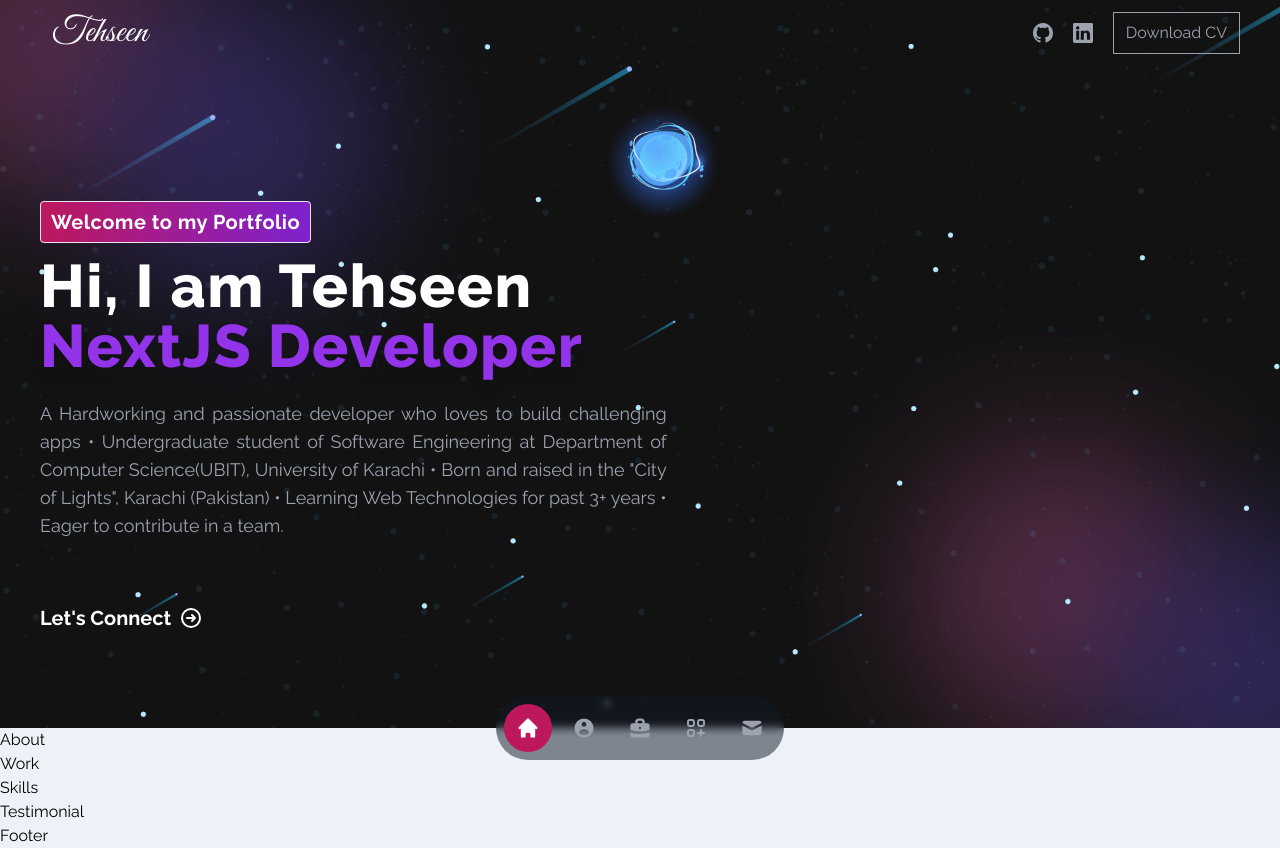
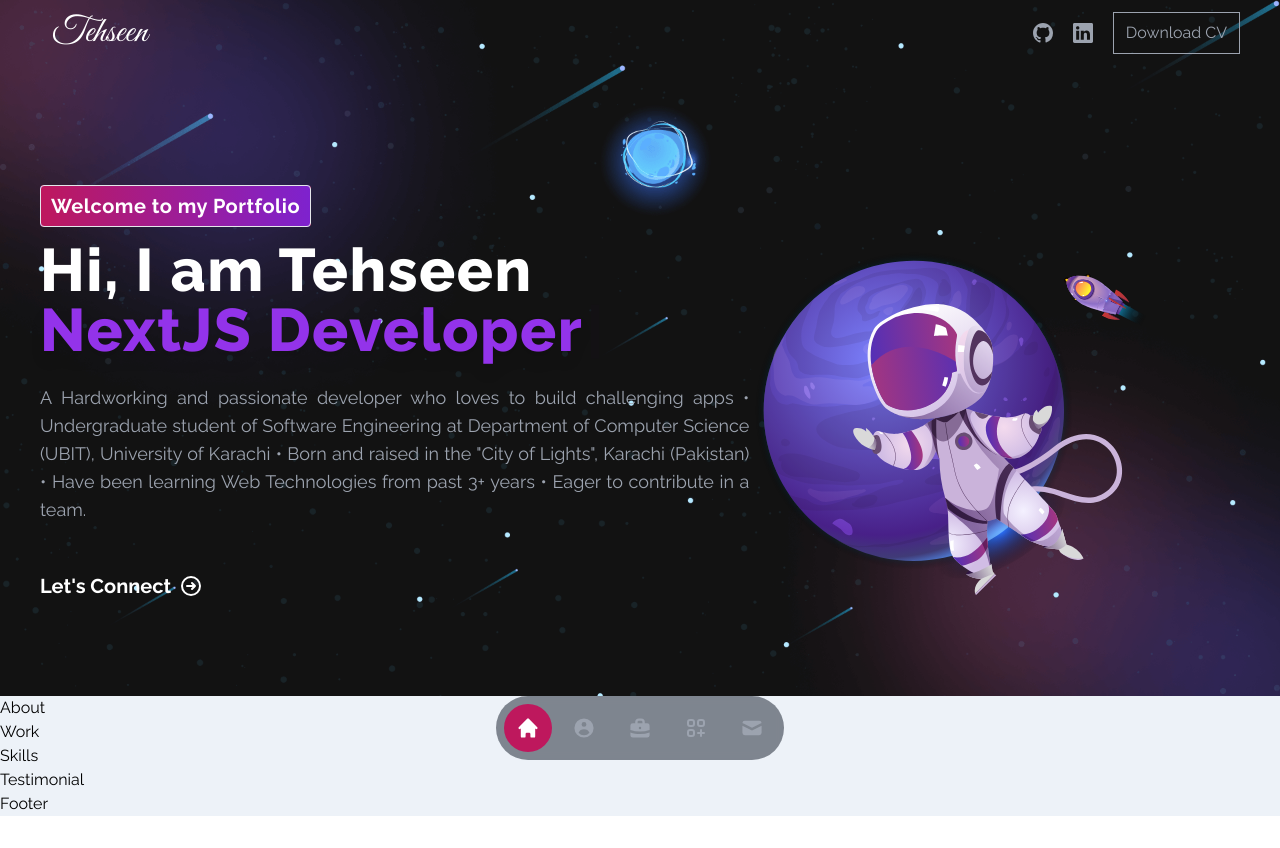
Before and after one commit to MdTehseenKhan/portfolio, a Next.js app: page / in a window 1280 px wide. After the commit the page ends 816 px from the top, so only its background shows below. Built offline with nearby package versions, Linux system fonts and the light colour scheme; what @badrap/bar-of-progress would draw is missing.

Commit message:
Home Banner absolutely positioned

```diff
--- a/components/Banner.jsx
+++ b/components/Banner.jsx
@@ -7,9 +7,13 @@ const words = ["ReactJS Developer", "NextJS Developer", "MERN Stack Dev", "Expre
 const Banner = () => {
   return (
     <>
-      <section className="banner w-full bg-[url('/banner-bg.png')] bg-cover pt-48 md:pt-52 pb-24">
-        <div className="container flex mx-auto">
-          <div className="w-full xl:w-7/12 px-10">
+      <section className="banner w-full bg-[url('/banner-bg.png')] bg-cover pt-40 md:pt-48 pb-24">
+        <div className="container relative flex mx-auto">
+          <div className="absolute hidden lg:block top-[20%] lg:right-[5%] xl:right-[10%] animate-movefreely">
+            <Image src="/banner-img.svg" alt="Banner Image" width={400} height={400} className="pointer-events-none" />
+          </div>
+
+          <div className="lg:w-8/12 px-10">
             <div className="text-center md:text-left mb-5">
               <span className="tagline font-bold tracking-wide py-2 px-2.5 bg-gradient-to-r from-pink-700 to-purple-700 text-white text-lg md:text-xl border text-center rounded">
                 Welcome to my Portfolio
@@ -24,31 +28,21 @@ const Banner = () => {
               </div>
             </div>
 
-            <p className="text-gray-400 md:text-lg text-justify leading-normal md:mr-10">
+            <p className="text-gray-400 md:text-lg text-justify leading-normal md:mr-16">
               A Hardworking and passionate developer who loves to build challenging apps • Undergraduate student of
-              Software Engineering at Department of Computer Science(UBIT), University of Karachi • Born and raised in
-              the "City of Lights", Karachi (Pakistan) • Learning Web Technologies for past 3+ years • Eager to
-              contribute in a team.
+              Software Engineering at Department of Computer Science (UBIT), University of Karachi • Born and raised in
+              the "City of Lights", Karachi (Pakistan) • Have been learning Web Technologies from past 3+ years • Eager
+              to contribute in a team.
             </p>
 
             <button
               onClick={() => console.log("")}
-              className="text-white font-bold text-xl mt-16 flex items-center group"
+              className="text-white font-bold text-xl mt-12 flex items-center group"
             >
               Let's Connect
               <HiOutlineArrowCircleRight className="h-6 w-6 ml-2 group-hover:ml-5" />
             </button>
           </div>
-          {/*
-            <div className="w-full md:w-1/2 xl:w-5/12">
-              <Image
-                src="/banner-img.svg"
-                alt="Banner Image"
-                width={400}
-                height={400}
-                className="pointer-events-none absolute -bottom-6 right-[10%] animate-movefreely"
-              />
-            </div> */}
         </div>
       </section>
     </>
--- a/components/Footer.jsx
+++ b/components/Footer.jsx
@@ -1,4 +1,4 @@
 const Footer = () => {
-  return <nav>Footer</nav>
+  return <nav id="contact">Footer</nav>
 }
 export default Footer
--- a/components/Navbar.jsx
+++ b/components/Navbar.jsx
@@ -9,7 +9,7 @@ export default function Navbar() {
           <Link href="/">
             <span className="ml-3 font-logo text-white text-4xl">Tehseen</span>
           </Link>
-          <div className="flex flex-wrap gap-5 items-center justify-center">
+          <div className="flex flex-wrap gap-5 items-center justify-center ml-5">
             <a href="https://github.com/MdTehseenKhan" target="_blank" title="GitHub Profile">
               <BsGithub className="h-5 w-5 hover:text-white" />
             </a>
--- a/styles/globals.css
+++ b/styles/globals.css
@@ -3,11 +3,15 @@
 @tailwind utilities;
 
 .font-brand {
-  font-family: "Raleway";
+  font-family: "Raleway", sans-serif;
 }
 
 .font-logo {
-  font-family: 'Great Vibes';
+  font-family: 'Great Vibes', sans-serif;
+}
+
+html {
+  scroll-behavior: smooth;
 }
 
 * {
```
